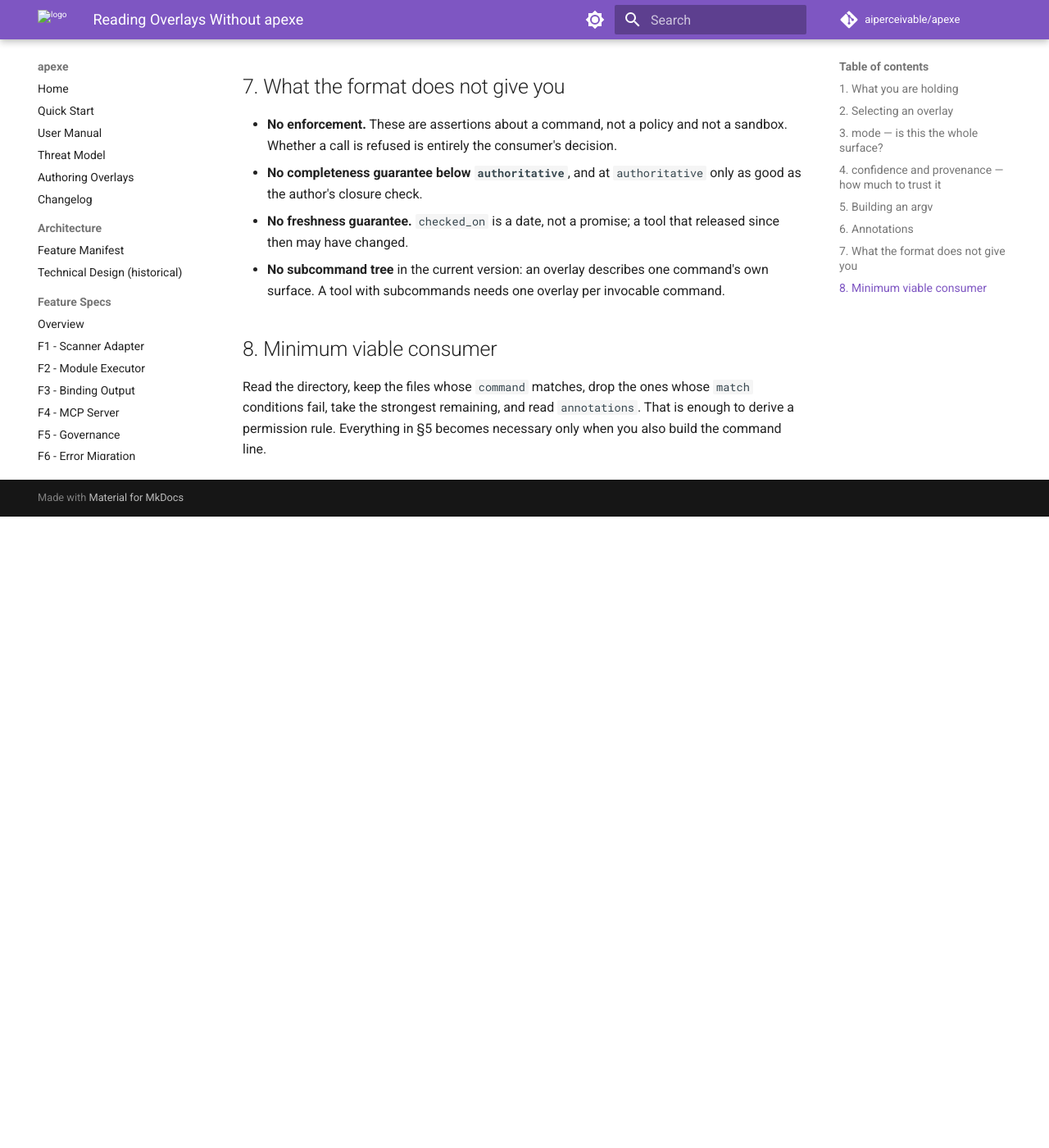
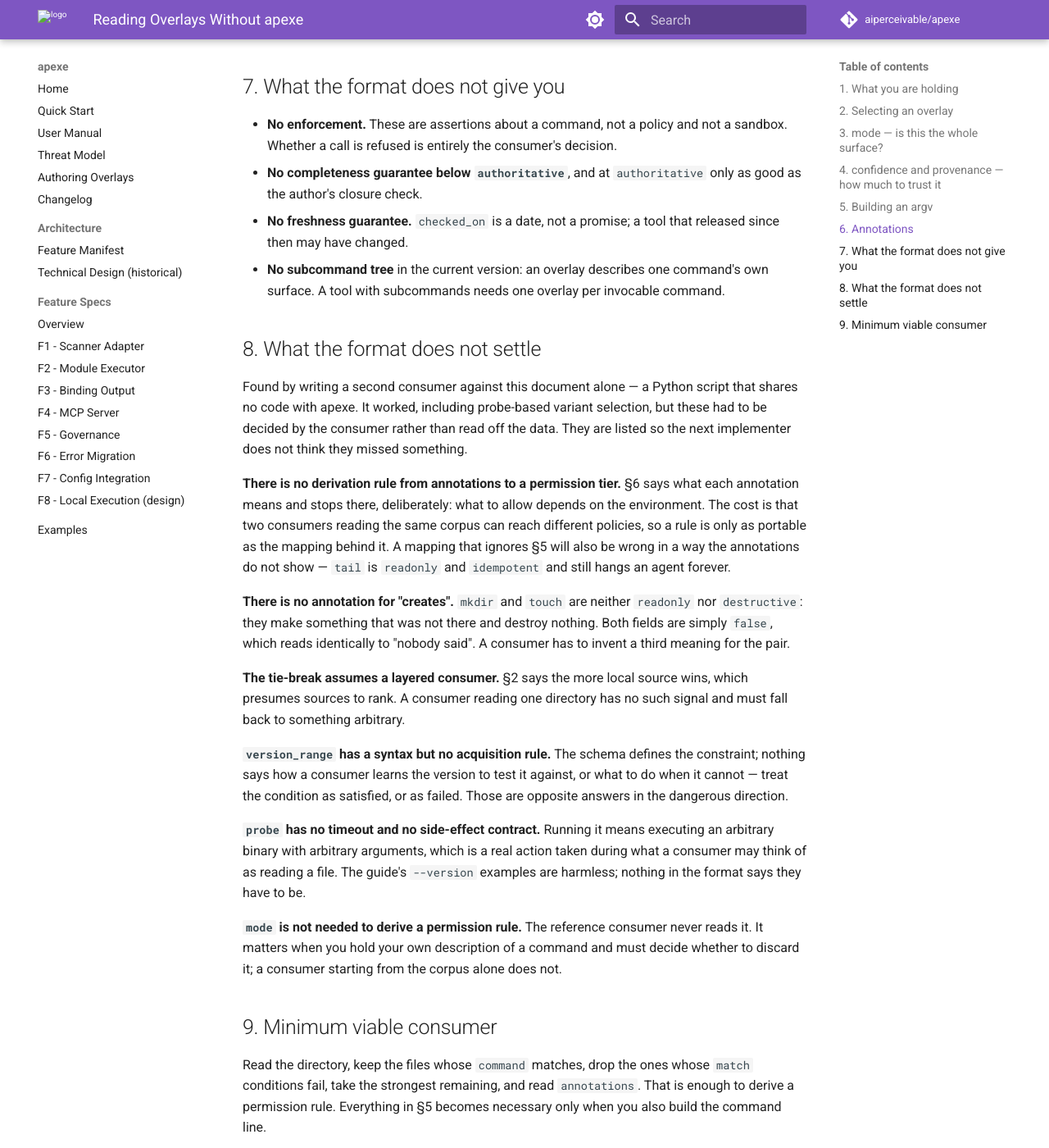
Before and after one commit to aiperceivable/apexe, an MkDocs documentation site: the page built from docs/overlay-consumers.md, in a window 1280 px wide and 1400 px high, scrolled down 3943 px. Shown: the whole window at 82% size. Built offline with MkDocs 1.6.1 and Material for MkDocs 9.7.7, drawn with Linux system fonts in a browser that asks for light colours; comment, search, counter and statistics services are not loaded; before the commit the page ends 4573 px from its top, so only the background shows below that.

Commit message:
docs: record what a second consumer could not read off the data
A reference consumer now exists outside apexe — a Python script in the
cli-permissions corpus repository, written against the schema and
docs/overlay-consumers.md alone, sharing no code and no language with apexe.

It works, which is the result that mattered: 22 commands derived on this host
with no reference to apexe's source, including probe-based variant selection.
On a macOS box where every path and platform signal says BSD, putting Homebrew's
gnubin first flips the selection to sed@gnu and picks up the open_world that BSD
sed does not have.

What it could not read off the data is now §8 of the consumer guide. The one
that matters: there is no derivation rule from annotations to a permission tier,
so two consumers reading the same corpus can reach different policies. Also that
the format has no annotation for "creates" — mkdir and touch are neither
readonly nor destructive, and both fields being false reads identically to
"nobody said"; that version_range has a syntax but no acquisition rule, whose
failure modes are opposite in the dangerous direction; that probe has no timeout
or side-effect contract despite meaning "execute an arbitrary binary"; and that
the tie-break in §2 assumes a layered consumer.

Recorded rather than fixed. A normative annotation-to-tier mapping would
overreach — what to allow depends on the environment, which is why §6 stops at
what each annotation means.

```diff
--- a/docs/overlay-consumers.md
+++ b/docs/overlay-consumers.md
@@ -176,7 +176,46 @@
   command's own surface. A tool with subcommands needs one overlay per
   invocable command.
 
-## 8. Minimum viable consumer
+## 8. What the format does not settle
+
+Found by writing a second consumer against this document alone — a Python script
+that shares no code with apexe. It worked, including probe-based variant
+selection, but these had to be decided by the consumer rather than read off the
+data. They are listed so the next implementer does not think they missed
+something.
+
+**There is no derivation rule from annotations to a permission tier.** §6 says
+what each annotation means and stops there, deliberately: what to allow depends
+on the environment. The cost is that two consumers reading the same corpus can
+reach different policies, so a rule is only as portable as the mapping behind
+it. A mapping that ignores §5 will also be wrong in a way the annotations do not
+show — `tail` is `readonly` and `idempotent` and still hangs an agent forever.
+
+**There is no annotation for "creates".** `mkdir` and `touch` are neither
+`readonly` nor `destructive`: they make something that was not there and destroy
+nothing. Both fields are simply `false`, which reads identically to "nobody
+said". A consumer has to invent a third meaning for the pair.
+
+**The tie-break assumes a layered consumer.** §2 says the more local source
+wins, which presumes sources to rank. A consumer reading one directory has no
+such signal and must fall back to something arbitrary.
+
+**`version_range` has a syntax but no acquisition rule.** The schema defines the
+constraint; nothing says how a consumer learns the version to test it against,
+or what to do when it cannot — treat the condition as satisfied, or as failed.
+Those are opposite answers in the dangerous direction.
+
+**`probe` has no timeout and no side-effect contract.** Running it means
+executing an arbitrary binary with arbitrary arguments, which is a real action
+taken during what a consumer may think of as reading a file. The guide's
+`--version` examples are harmless; nothing in the format says they have to be.
+
+**`mode` is not needed to derive a permission rule.** The reference consumer
+never reads it. It matters when you hold your own description of a command and
+must decide whether to discard it; a consumer starting from the corpus alone
+does not.
+
+## 9. Minimum viable consumer
 
 Read the directory, keep the files whose `command` matches, drop the ones whose
 `match` conditions fail, take the strongest remaining, and read `annotations`.
```
Also changed, not shown: CHANGELOG.md (+13 -0 lines).
